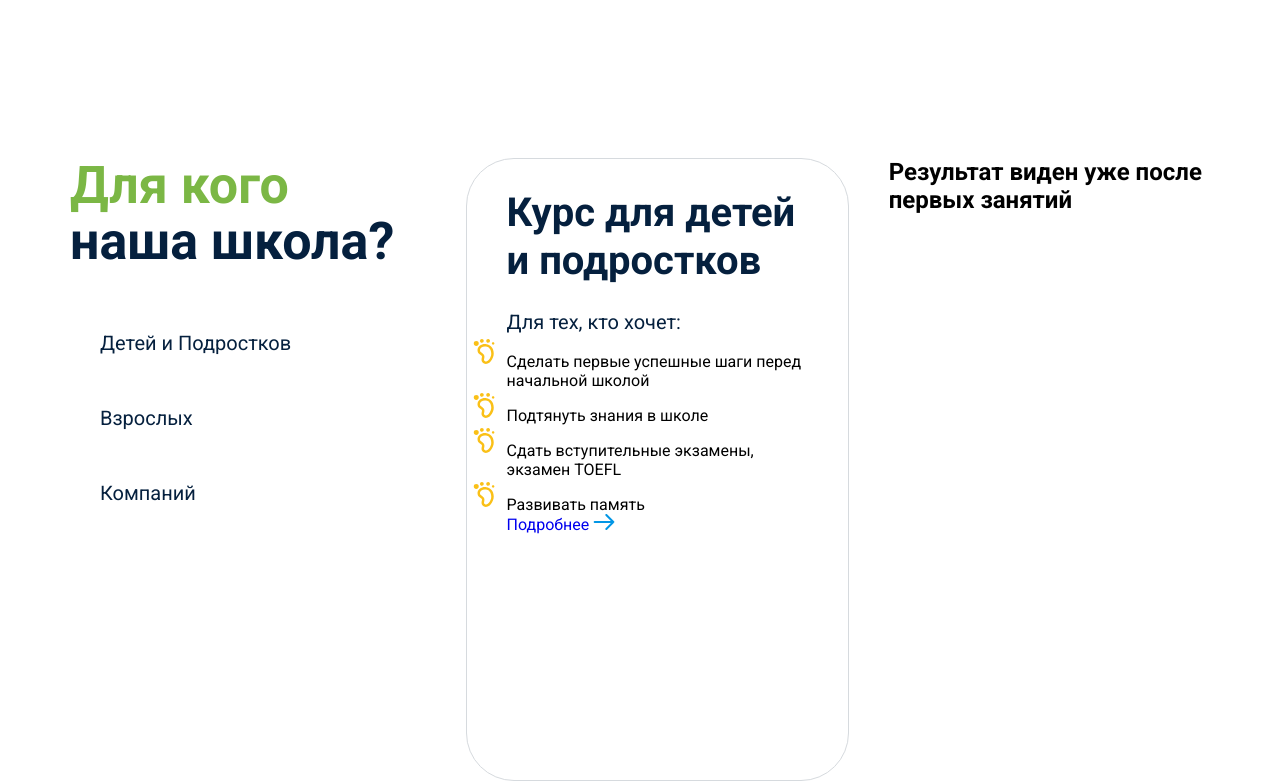
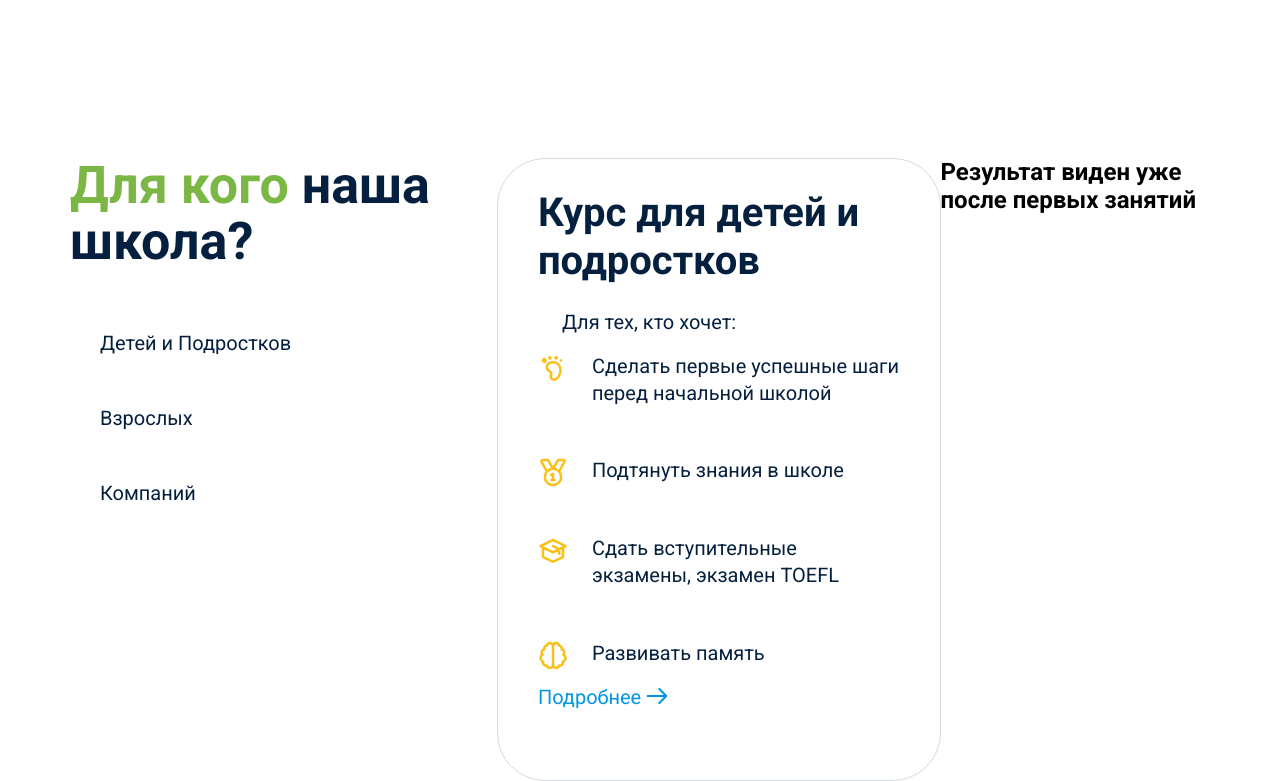
Before and after one commit to KseniaPaz/EnglishSchoolSite, a plain HTML site: page index.html in a window 1280 px wide. Shown: the part 858-1639 px from the top of the page. Drawn offline with Linux system fonts and the light colour scheme.

Commit message:
new section added

```diff
--- a/index.html
+++ b/index.html
@@ -67,12 +67,28 @@
         <div class="for-info__section_center">
             <h3 class="for-info__section_center_title">Курс для детей и подростков</h3>
             <p class="for-info__section_center_text">Для тех, кто хочет:</p>
-            <ul class="for-info__section_center_list">
-                <li class="for-info__section_center_steps">Сделать первые успешные шаги перед начальной школой</li>
-                <li class="for-info__section_center_list">Подтянуть знания в школе</li>
-                <li class="for-info__section_center_list">Сдать вступительные экзамены, экзамен TOEFL</li>
-                <li class="for-info__section_center_list">Развивать память</li>
-            </ul>
+            <div class="for-info__section_center_list">
+
+                <div class="div__box">
+                    <img src="img/foot-line.svg" alt="foot-line">
+                    <p class="for-info__section_center_text">Сделать первые успешные шаги перед начальной школой</p>
+                </div>
+
+                <div class="div__box">
+                    <img src="img/award-05.svg" alt="award-05">
+                    <p class="for-info__section_center_text">Подтянуть знания в школе</p>
+                </div>
+
+                <div class="div__box">
+                    <img src="img/graduation.svg" alt="graduation">
+                    <p class="for-info__section_center_text">Сдать вступительные экзамены, экзамен TOEFL</p>
+                </div>
+
+                <div class="div__box">
+                    <img src="img/lucide_brain.svg" alt="lucide_brain">
+                    <p class="for-info__section_center_text">Развивать память</p>
+                </div>
+            </div>
             <a class="for-info__section_center_link" href="#"><span
                     class="for-info__section_center_link_span">Подробнее</span>
                     <svg width="22" height="16"
--- a/style.css
+++ b/style.css
@@ -118,8 +118,6 @@ summary::-webkit-details-marker {
 .for-info{
     margin-top: 90px;
     display: flex;
-    gap: 40px;
-
 }
 
 .for-info__section_left{
@@ -184,11 +182,30 @@ summary::-webkit-details-marker {
     line-height: 26.8px;
     text-align: left;
     color: #05203E;
+    margin-bottom: 17px;
+    margin-left: 24px;
 }
 
+.for-info__section_center_list{
+    display: flex;
+    flex-direction: column;
+    gap: 34px;
+}
 
+.div__box{
+    display: flex;
+    align-items: flex-start;
+}
 
+.for-info__section_center_link{
+    font-size: 20px;
+    font-weight: 400;
+    line-height: 26.8px;
+    text-align: left;
+    color: #0296E5;
+    margin-top: 26px;
+}
 
-.for-info__section_center_list{
-    list-style-image: url(img/foot-line.svg);
+.for-info__section_right {
+    width: 351px;
 }
```
Also changed, not shown: img/award-05.svg (added), img/graduation.svg (added), img/lucide_brain.svg (added).
